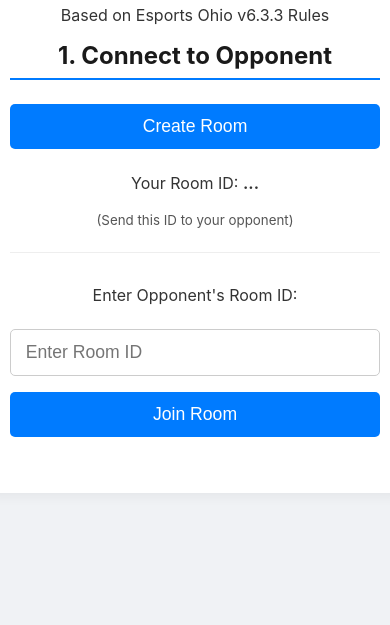
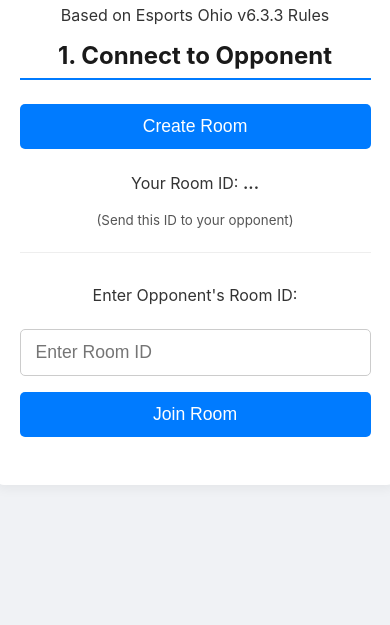
Before and after one commit to LHS-Beane/ssbustriker, a plain HTML site: page index.html in a window 390 px wide. Shown: the part 219-844 px from the top of the page. Drawn offline with Linux system fonts and the light colour scheme.

Commit message:
Update style.css

```diff
--- a/style.css
+++ b/style.css
@@ -7,16 +7,16 @@ body {
     place-items: center;
     min-height: 100vh;
     margin: 0;
-    padding: 1rem 0; /* Add padding for small screens */
+    padding: 1rem 0;
     box-sizing: border-box;
 }
 
 .container {
     background: #ffffff;
-    padding: 2rem 1.5rem; /* Adjust padding for mobile */
+    padding: 1.5rem;
     border-radius: 8px;
     box-shadow: 0 4px 12px rgba(0, 0, 0, 0.05);
-    width: 95%; /* Use percentage for responsiveness */
+    width: 90%;
     max-width: 600px;
     text-align: center;
 }
@@ -46,6 +46,9 @@ small {
     border-top: 1px solid #eee;
     padding-top: 1rem;
     margin-top: 1rem;
+    display: flex;
+    flex-direction: column;
+    align-items: center;
 }
 
 /* --- Buttons & Inputs --- */
@@ -56,11 +59,11 @@ button {
     padding: 10px 15px;
     border-radius: 5px;
     font-size: 1rem;
-    font-weight: 500; /* Slightly bolder text */
+    font-weight: 500;
     cursor: pointer;
     transition: background-color 0.2s ease;
     margin: 5px;
-    -webkit-tap-highlight-color: transparent; /* Remove tap highlight on mobile */
+    -webkit-tap-highlight-color: transparent;
 }
 
 button:hover {
@@ -74,11 +77,11 @@ button:disabled {
 }
 
 input[type="text"] {
-    padding: 10px;
+    padding: 12px;
     font-size: 1rem;
     border: 1px solid #ccc;
     border-radius: 5px;
-    margin-right: 5px;
+    margin-bottom: 10px;
 }
 
 /* --- Stage List --- */
@@ -130,7 +133,7 @@ input[type="text"] {
 #instructions {
     font-size: 1.1rem;
     font-weight: 600;
-    color: #d9534f; /* Reddish color for instructions */
+    color: #d9534f;
 }
 
 #final-stage {
@@ -141,37 +144,22 @@ input[type="text"] {
 }
 
 #final-stage-name {
-    font-size: clamp(1.5rem, 5vw, 2rem); /* Responsive font size */
+    font-size: clamp(1.5rem, 5vw, 2.5rem);
     font-weight: bold;
     color: #0056b3;
-    word-wrap: break-word; /* Ensure long names wrap */
+    word-wrap: break-word;
 }
 
 /* --- Mobile Optimizations --- */
-
-/* Make main action buttons and inputs large and tappable */
 .btn-full,
 input[type="text"] {
     width: 100%;
-    box-sizing: border-box; /* Includes padding in the width */
-    padding: 12px 15px;     /* Larger tap area */
-    font-size: 1.1rem;      /* Larger text */
-    margin: 8px 0;          /* Add vertical spacing */
+    box-sizing: border-box;
+    padding: 12px 15px;
+    font-size: 1.1rem;
+    margin: 8px 0;
 }
 
-input[type="text"] {
-    margin-right: 0; /* Remove old side margin */
-}
-
-/* This stacks the "Join ID" input and "Join" button vertically */
-#client-controls {
-    display: flex;
-    flex-direction: column;
-    align-items: center;
-}
-
-/* This keeps the role-prompt buttons (e.g., "I Ban First")
-   side-by-side, as they were, overriding the .btn-full style. */
 #role-prompt button {
     width: auto;
     padding: 10px 15px;
```
